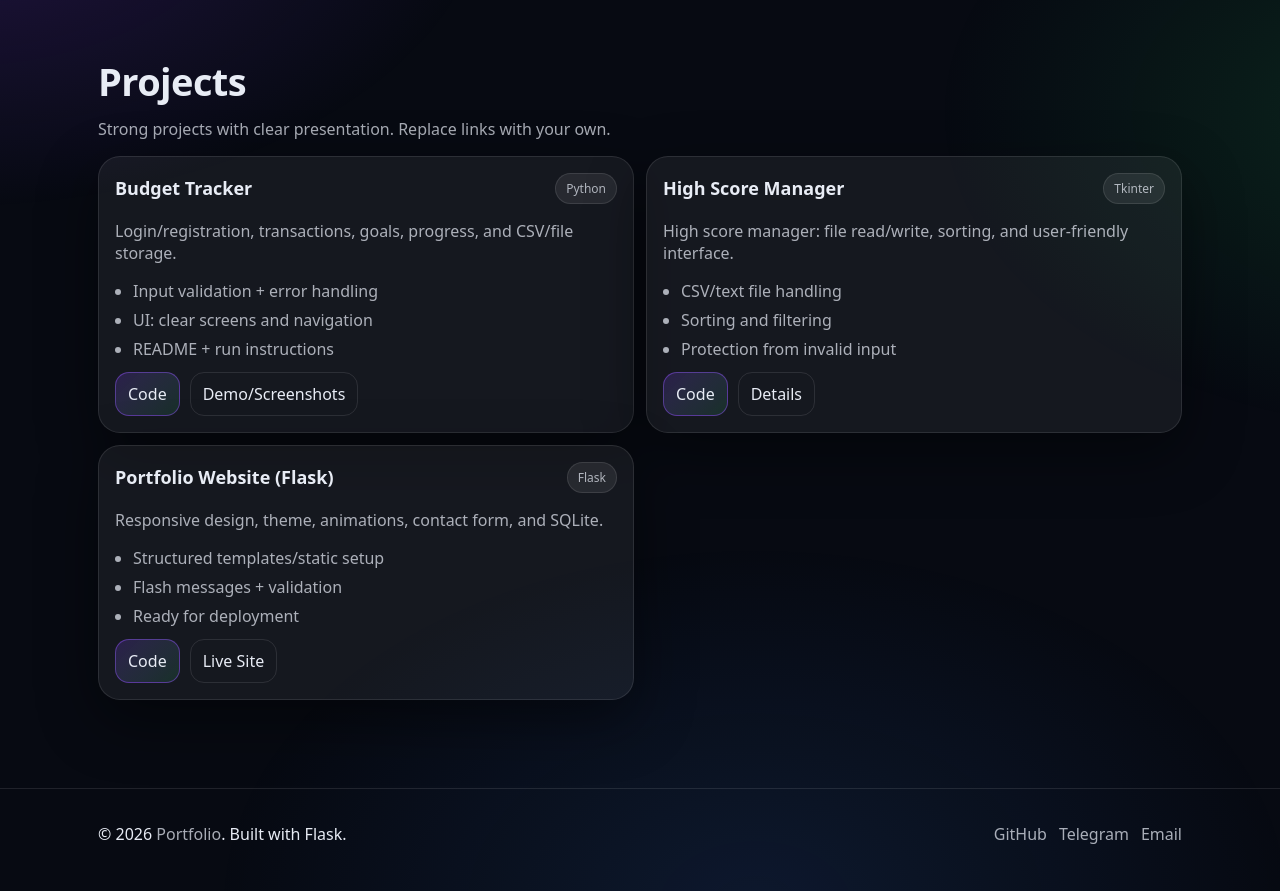
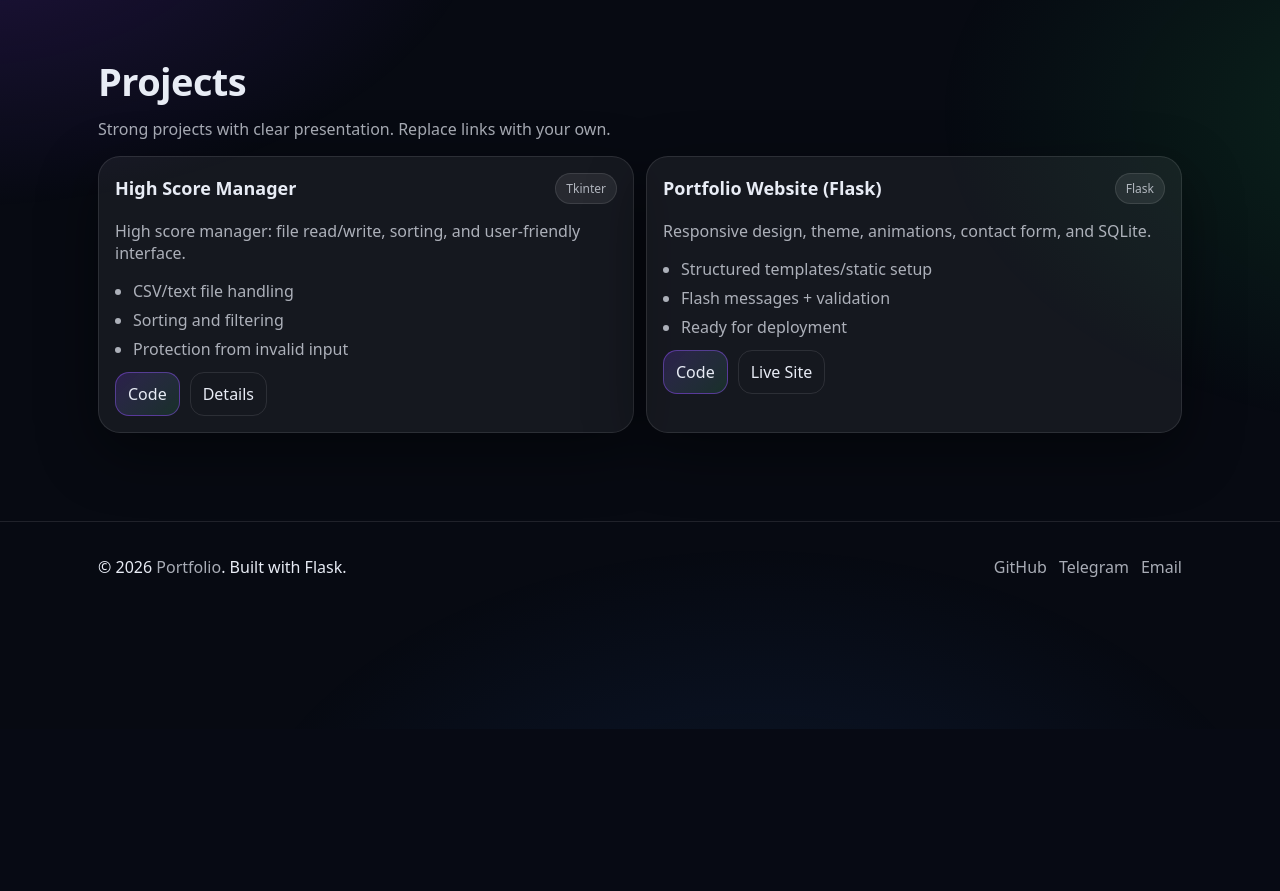
Before and after one commit to five550fifty/portfolio_website, a Flask app: page /projects in a window 1280 px wide. Shown: the part 71-962 px from the top of the page. After the commit the page ends 648 px from the top, so only its background shows below. Run offline with Flask 3, Linux system fonts and the light colour scheme.

Commit message:
Removes Budget Tracker project and updates links
Removes all references and previews of the Budget Tracker project from both overview and project listing pages. Updates project links for remaining entries to use correct GitHub repositories and live site/demo URLs. Clarifies section descriptions to reflect the removal of the project.

Streamlines project showcase and ensures accurate navigation for users.

```diff
--- a/templates/projects.html
+++ b/templates/projects.html
@@ -9,37 +9,6 @@ block content %}
   </div>
 
   <div class="project-grid">
-    <article class="card project">
-      <div class="project__head">
-        <h3 class="project__title">Budget Tracker</h3>
-        <span class="badge">Python</span>
-      </div>
-      <p class="muted">
-        Login/registration, transactions, goals, progress, and CSV/file storage.
-      </p>
-      <ul class="bullets">
-        <li>Input validation + error handling</li>
-        <li>UI: clear screens and navigation</li>
-        <li>README + run instructions</li>
-      </ul>
-      <div class="project__links">
-        <a
-          class="btn btn--small btn--primary"
-          href="https://github.com/USERNAME/budget-tracker"
-          target="_blank"
-          rel="noreferrer"
-          >Code</a
-        >
-        <a
-          class="btn btn--small btn--ghost"
-          href="#"
-          target="_blank"
-          rel="noreferrer"
-          >Demo/Screenshots</a
-        >
-      </div>
-    </article>
-
     <article class="card project">
       <div class="project__head">
         <h3 class="project__title">High Score Manager</h3>
```
Also changed, not shown: docs/index.html (+3 -12 lines), docs/projects.html (+10 -32 lines), templates/index.html (+1 -12 lines).
